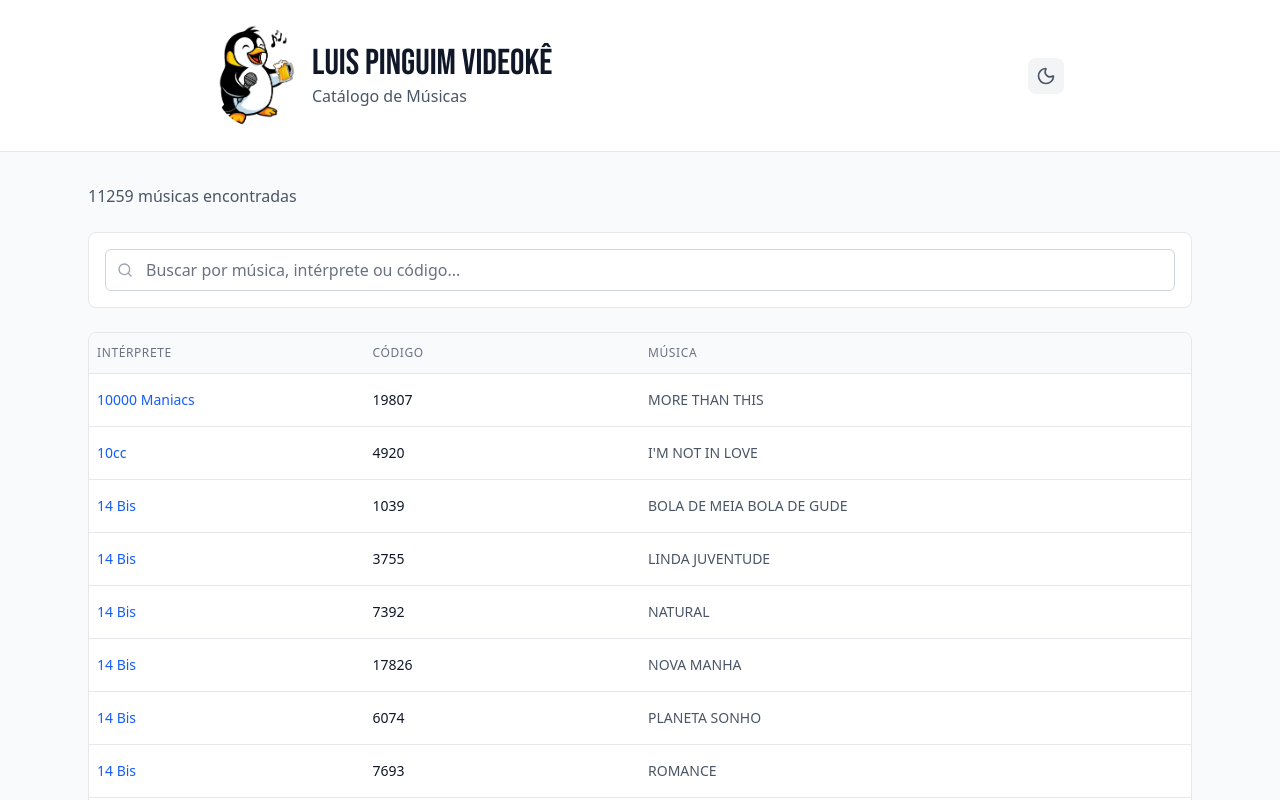
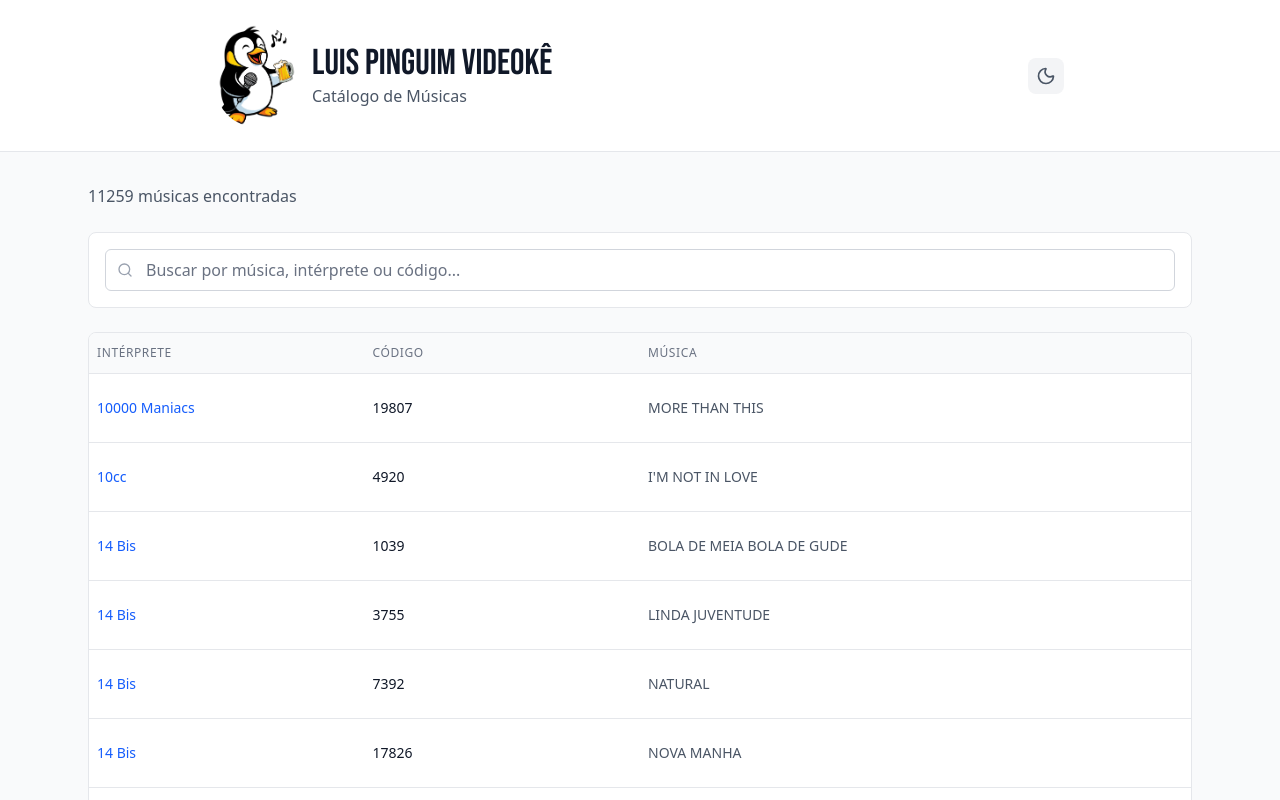
Before and after one commit to 21lucasbarros/videoke-luis, a React (Vite) app: page / in a window 1280 px wide. Shown: the top 800 px of the page. Built offline with nearby package versions, Linux system fonts and the light colour scheme.

Commit message:
refactor: adjust padding and whitespace handling in MusicList component.

```diff
--- a/src/components/MusicList.tsx
+++ b/src/components/MusicList.tsx
@@ -33,13 +33,13 @@ export default function MusicList({ musicas }: MusicListProps) {
                 key={`${musica.codigo}-${index}`}
                 className="hover:bg-gray-50 dark:hover:bg-gray-700 transition-colors"
               >
-                <td className="px-2 py-4 whitespace-nowrap text-sm font-medium text-blue-600 dark:text-blue-400 truncate max-w-[80px] sm:max-w-[120px]">
+                <td className="px-2 py-6 whitespace-normal text-sm font-medium text-blue-600 dark:text-blue-400 truncate max-w-[80px] sm:max-w-[120px]">
                   {musica.interprete}
                 </td>
-                <td className="px-2 py-4 text-sm font-medium text-gray-900 dark:text-white whitespace-nowrap max-w-[40px] sm:max-w-[60px]">
+                <td className="px-2 py-6 text-sm font-medium text-gray-900 dark:text-white whitespace-nowrap max-w-[40px] sm:max-w-[60px]">
                   {musica.codigo}
                 </td>
-                <td className="px-2 py-4 text-sm text-gray-600 dark:text-gray-300 truncate max-w-[100px] sm:max-w-[160px]">
+                <td className="px-2 py-6 text-sm text-gray-600 dark:text-gray-300 whitespace-normal truncate max-w-[100px] sm:max-w-[160px]">
                   {musica.titulo}
                 </td>
               </tr>
```
